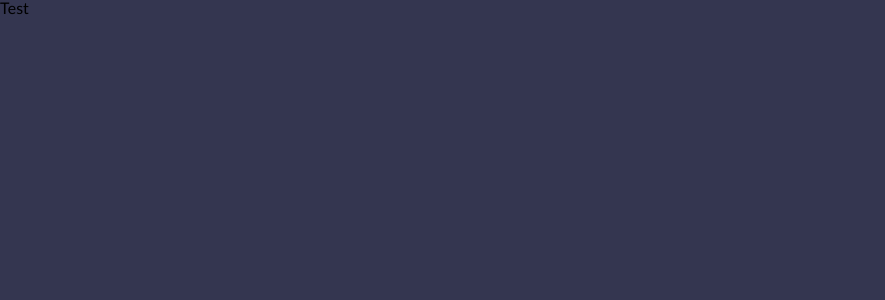
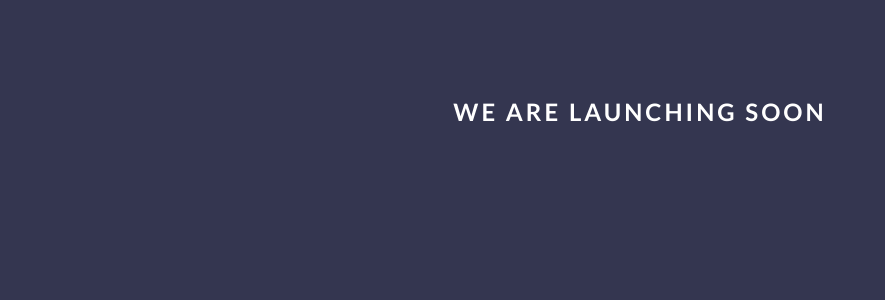
Before and after one commit to colomfernando/launch-countdown-demo, a React (Create React App) app: page / in a window 1280 px wide. Shown: the top 300 px of the page, without its empty margins (0-885 px from the left). Built offline with nearby package versions, Linux system fonts and the light colour scheme.

Commit message:
feat: :sparkles: ui
Create Title and MainLayout

```diff
--- a/src/App.tsx
+++ b/src/App.tsx
@@ -1,11 +1,15 @@
 import React from 'react';
 import GlobalStyles from 'theme/GlobalStyles';
+import Title from 'components/Title';
+import MainLayout from 'layouts/MainLayout';
 
 const App: React.FC = () => {
   return (
     <>
       <GlobalStyles />
-      <div>Test</div>
+      <MainLayout>
+        <Title title="WE ARE LAUNCHING SOON" />
+      </MainLayout>
     </>
   );
 };
--- /dev/null
+++ b/src/components/Title/index.tsx
@@ -0,0 +1,12 @@
+import React from 'react';
+import Styles from './styles';
+
+export interface PropsTitle {
+  title: string;
+}
+
+const Title: React.FC<PropsTitle> = ({ title }) => {
+  return <Styles.Title>{title}</Styles.Title>;
+};
+
+export default Title;
--- /dev/null
+++ b/src/components/Title/styles.ts
@@ -0,0 +1,9 @@
+import styled from 'styled-components';
+import palette from 'theme/palette';
+
+const Title = styled.h2`
+  color: ${palette.common.white};
+  letter-spacing: 3px;
+`;
+
+export default { Title };
--- /dev/null
+++ b/src/layouts/MainLayout/index.tsx
@@ -0,0 +1,8 @@
+import React from 'react';
+import Styles from './styles';
+
+const MainLayout: React.FC = ({ children }) => {
+  return <Styles.Wrapper>{children}</Styles.Wrapper>;
+};
+
+export default MainLayout;
--- /dev/null
+++ b/src/layouts/MainLayout/styles.ts
@@ -0,0 +1,12 @@
+import styled from 'styled-components';
+
+const Wrapper = styled.div`
+  display: flex;
+  align-items: center;
+  justify-content: center;
+  width: 100%;
+  max-width: 1280px;
+  margin: 100px auto;
+`;
+
+export default { Wrapper };
```
